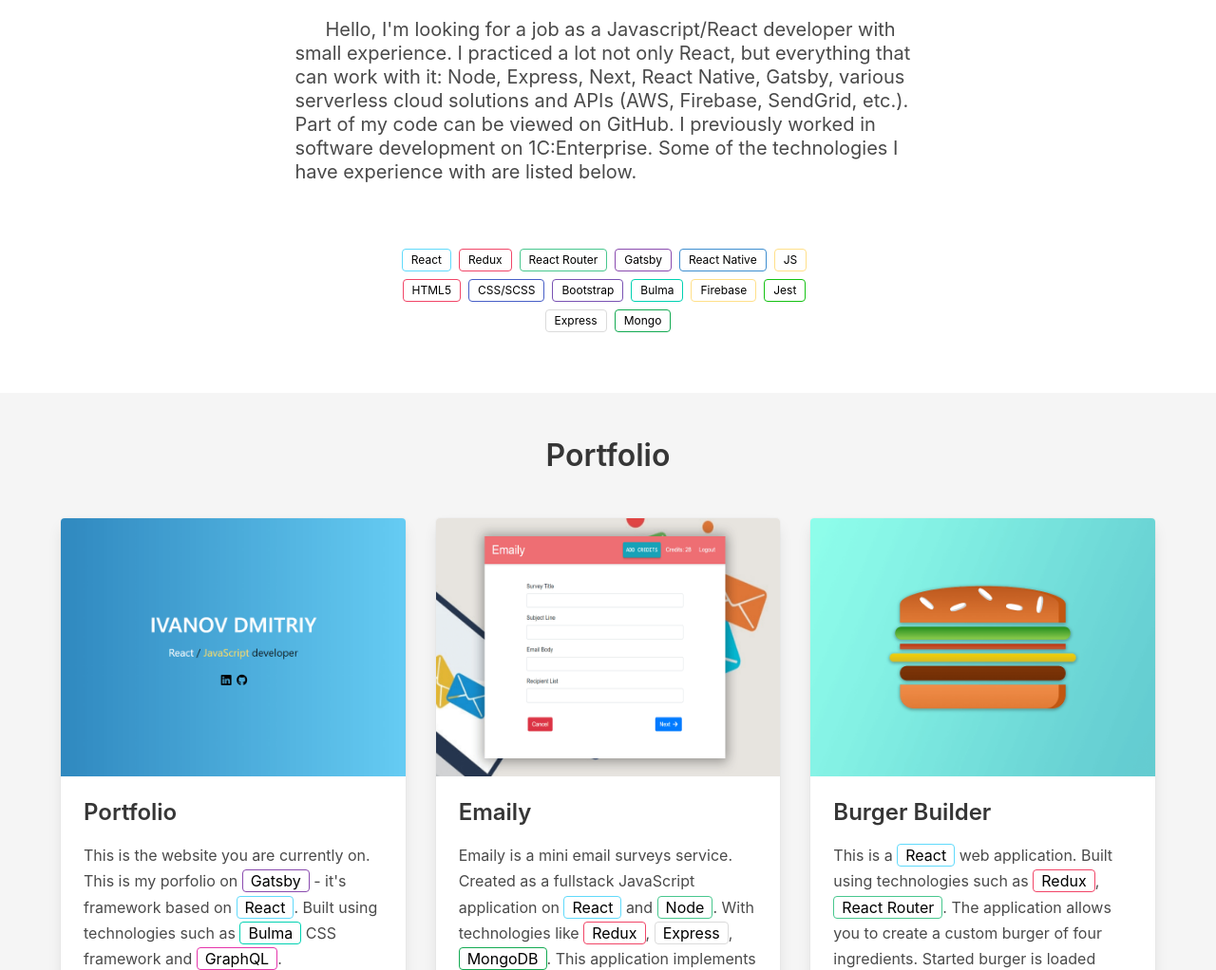
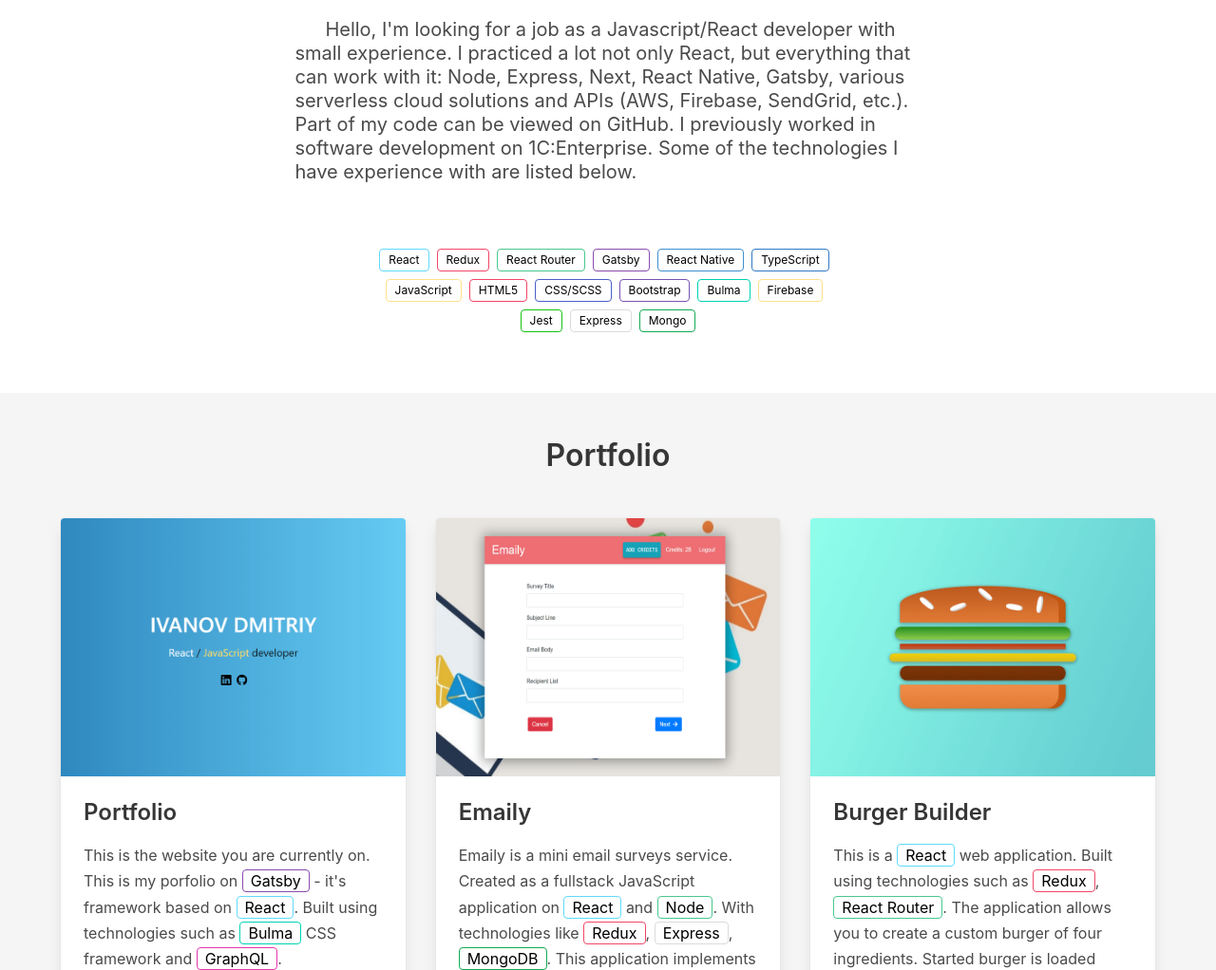
Before and after one commit to iDmit9/Personal-website, a Gatsby site: page / in a window 1280 px wide. Shown: the part 905-1927 px from the top of the page at 95% size. Built offline with nearby package versions, Linux system fonts and the light colour scheme; Gatsby itself is replaced by a stand-in of ours.

Commit message:
TypeScript-added-to-about

```diff
--- a/src/components/about.js
+++ b/src/components/about.js
@@ -21,14 +21,15 @@ const About = () => (
 
                      </p>
                   </div>
-                  <div className="column is-half is-offset-one-quarter">
+                  <div className="column is-half is-offset-one-quarter center">
                      <div className='tags tech is-clearfix has-text-centered center'>
                         <span className="tag react">React</span>
                         <span className="tag redux">Redux</span>
                         <span className="tag react-router">React Router</span>
                         <span className="tag gatsby">Gatsby</span>
                         <span className="tag react-native">React Native</span>
-                        <span className="tag js">JS</span>
+                        <span className="tag ts">TypeScript</span>
+                        <span className="tag js">JavaScript</span>
                         <span className="tag html">HTML5</span>
                         <span className="tag css">CSS/SCSS</span>
                         <span className="tag bootstarp">Bootstrap</span>
--- a/src/components/style.scss
+++ b/src/components/style.scss
@@ -143,11 +143,11 @@ section.portfolio {
 		border-color: $link;
 	}
 
-	&.css {
-		border-color: $link;
+	//colors from official websites
+
+	&.ts {
+		border-color: #3178c6;
 	}
-
-	//colors from official websites
 
 	&.express {
 		border-color: #dbdbdb;
```
